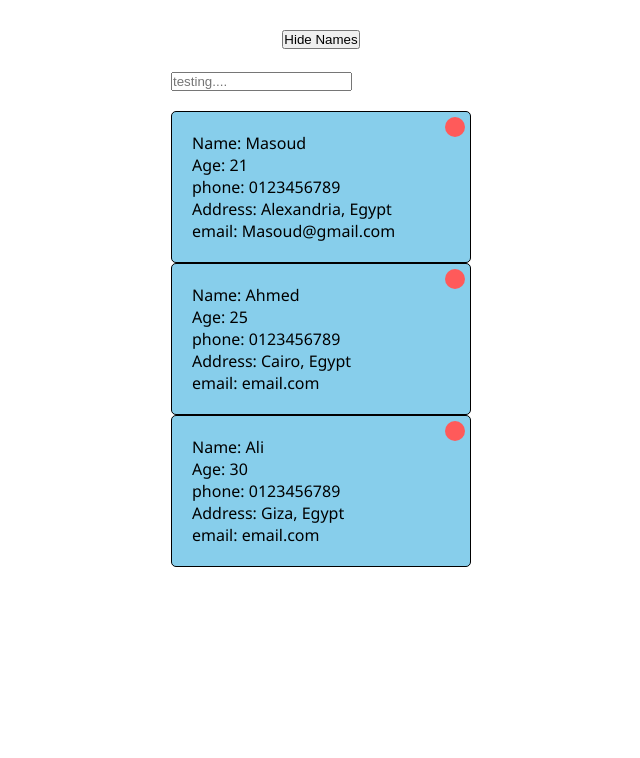
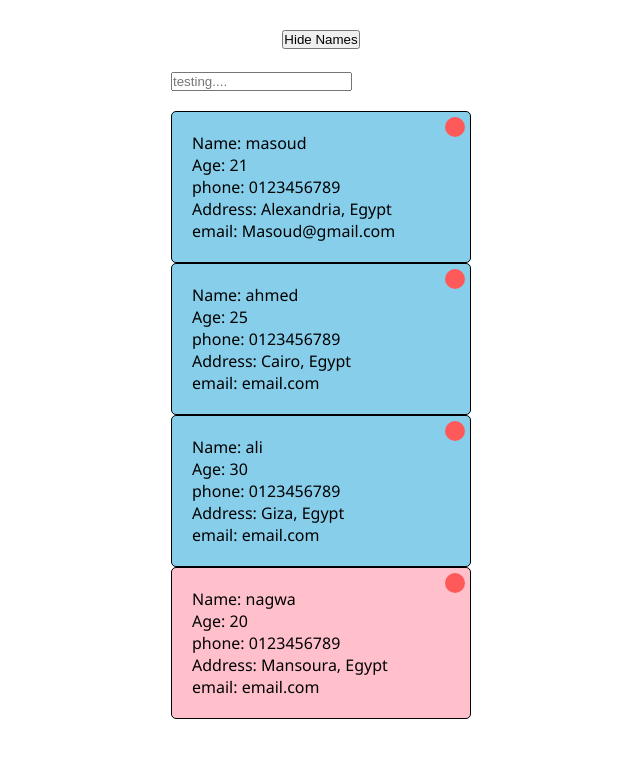
Before and after one commit to MaMasoud/learn1, a React (Create React App) app: page / in a window 1280 px wide. Shown: the top 758 px of the page, without its empty margins (319-959 px from the left). Built offline with nearby package versions, Linux system fonts and the light colour scheme.

Commit message:
filtertion

```diff
--- a/src/components/App/App.js
+++ b/src/components/App/App.js
@@ -11,32 +11,47 @@ function App() {
   const [boys, setBoys] = useState(
     [
       {
-        name: 'Masoud',
+        id: 1,
+        name: 'masoud',
         age: 21,
         phone: '0123456789',
         address: 'Alexandria, Egypt',
-        email: 'Masoud@gmail.com'
+        email: 'Masoud@gmail.com',
+        type:'boy'
       },
       {
-        name: 'Ahmed',
+        id: 2,
+        name: 'ahmed',
         age: 25,
         phone: '0123456789',
         address: 'Cairo, Egypt',
-        email: 'email.com'
+        email: 'email.com',
+        type:'boy'
       },
       {
-        name: 'Ali',
+        id: 3,
+        name: 'ali',
         age: 30,
         phone: '0123456789',
         address: 'Giza, Egypt',
-        email: 'email.com'
+        email: 'email.com',
+        type:'boy'
+      },
+      {
+        id: 4,
+        name: 'nagwa',
+        age: 20,
+        phone: '0123456789',
+        address: 'Mansoura, Egypt',
+        email: 'email.com',
+        type: 'girl'
       }
     ]
   );
 
-  const deleteCard = (event, index) => {
+  const deleteCard = (event, id) => {
     setBoys((prevBoys) => {
-      return prevBoys.filter((card, indexCard) => indexCard !== index);
+      return prevBoys.filter((card) => card.id !== id);
     });
   }
 
@@ -61,7 +76,7 @@ function App() {
 
           <Filter fHandler={filterHandler} />
 
-        <Card namesList={boysHandler()} color='skyblue' deleteCard={deleteCard}/>
+        <Card namesList={boysHandler()}s deleteCard={deleteCard}/>
       </div>
     </div>
   );
--- a/src/components/Card/Card.js
+++ b/src/components/Card/Card.js
@@ -1,16 +1,16 @@
 import React from 'react'
 import styles from './card.module.css'
 
-export default function Card({namesList, color, deleteCard}) {
-    const cards = namesList.map((card, index) => {
+export default function Card({namesList, deleteCard}) {
+    const cards = namesList.map((card) => {
         return (
-          <div key={index} className={styles.card} style={{backgroundColor: color}}>
+          <div key={card.id} className={styles.card} style={{backgroundColor: card.type === 'boy' ? 'skyblue' : 'pink'}}>
             <div>Name: {card.name}</div>
             <div>Age: {card.age}</div>
             <div>phone: {card.phone}</div>
             <div>Address: {card.address}</div>
             <div>email: {card.email}</div>
-            <div className={styles.closeButton} onClick={(event) => deleteCard(event, index)}></div>
+            <div className={styles.closeButton} onClick={(event) => deleteCard(event, card.id)}></div>
           </div>
         );
       });
```
